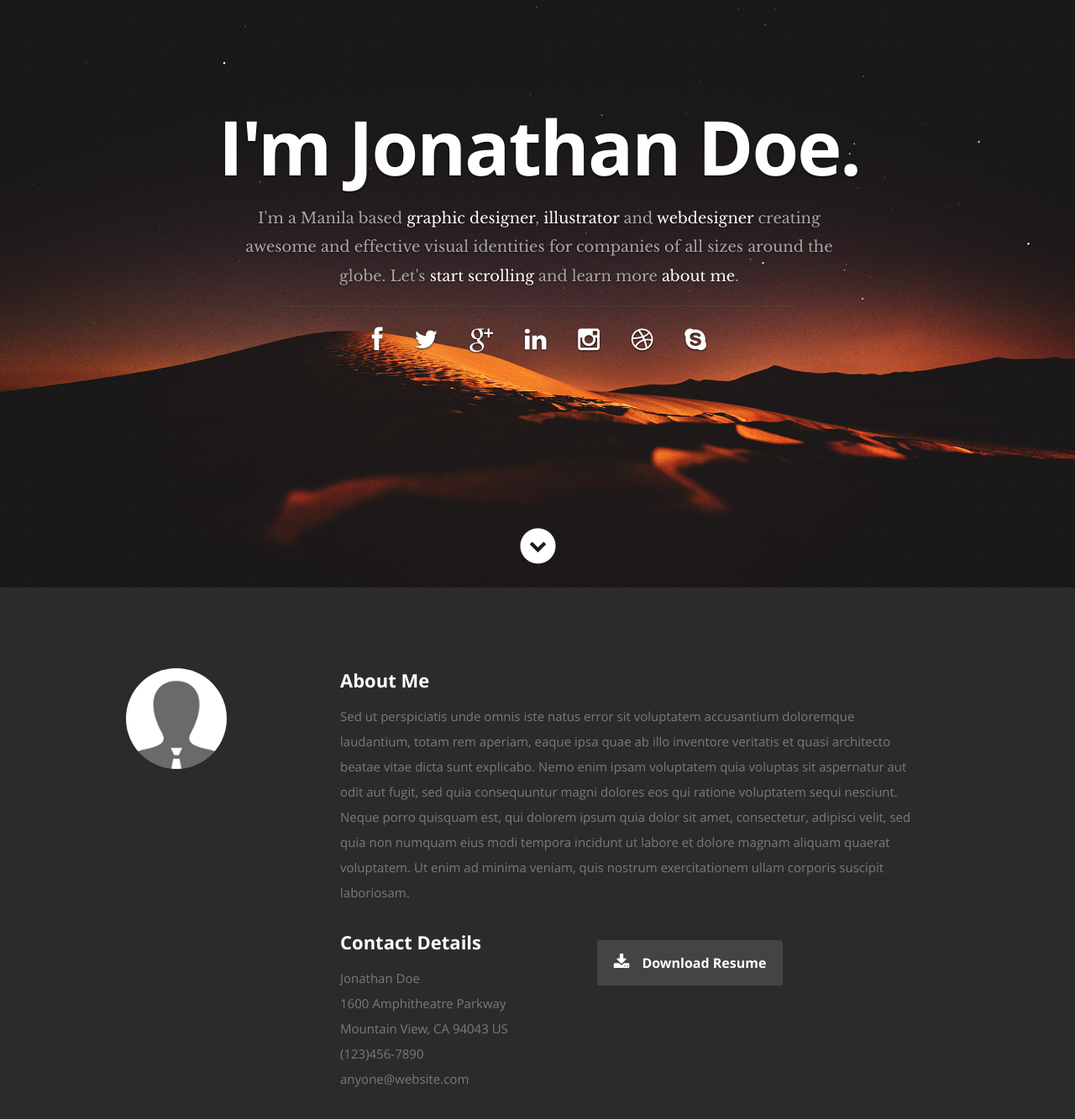
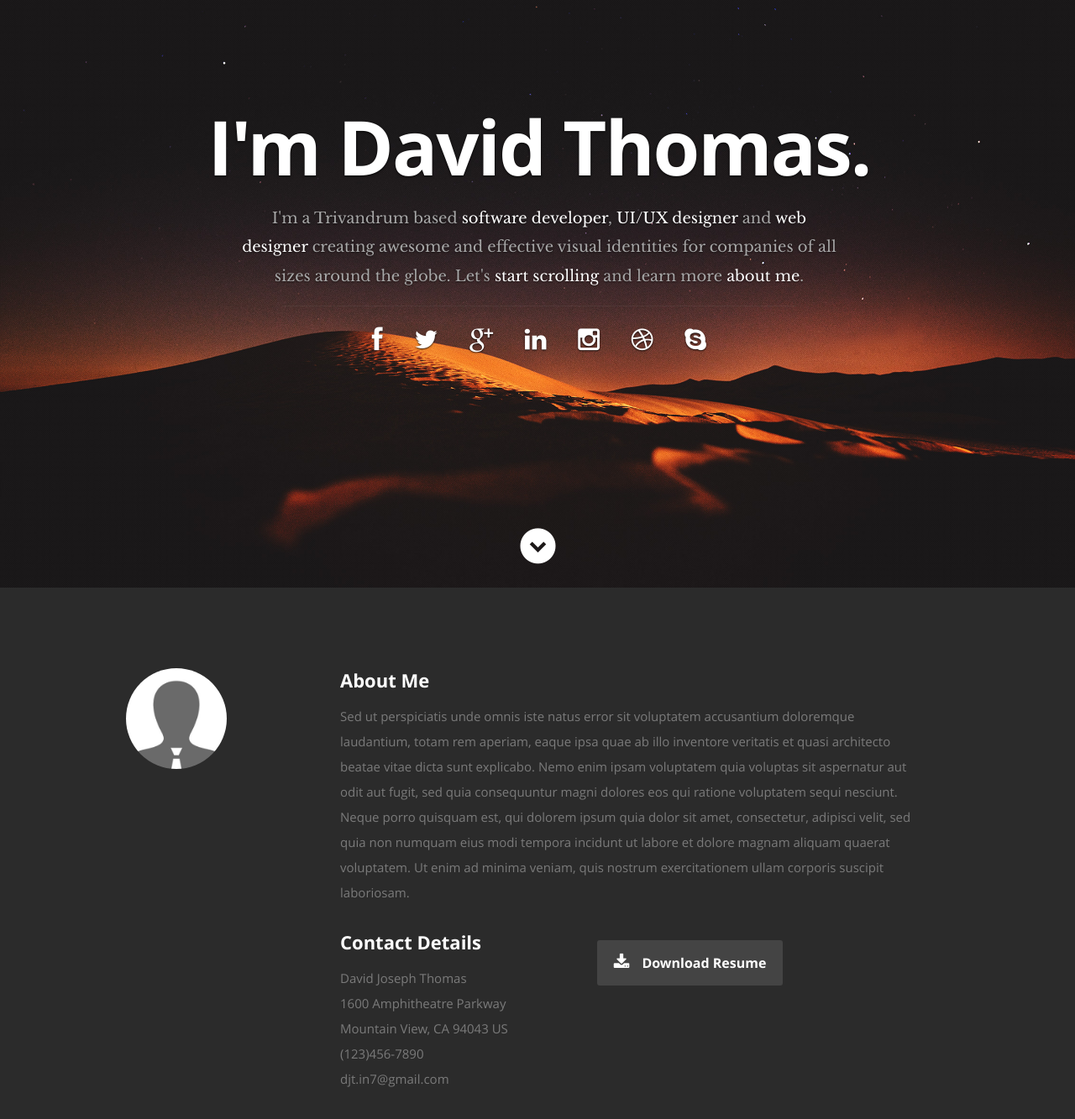
Before and after one commit to davidjt7/davidjt7.github.io, a plain HTML site: page index.html in a window 1280 px wide. Shown: the part 100-1433 px from the top of the page at 84% size. Drawn offline with nearby package versions, Linux system fonts and the light colour scheme.

Commit message:
Update index.html

```diff
--- a/index.html
+++ b/index.html
@@ -56,8 +56,8 @@
 
       <div class="row banner">
          <div class="banner-text">
-            <h1 class="responsive-headline">I'm Jonathan Doe.</h1>
-            <h3>I'm a Manila based <span>graphic designer</span>, <span>illustrator</span> and <span>webdesigner</span> creating awesome and
+            <h1 class="responsive-headline">I'm David Thomas.</h1>
+            <h3>I'm a Trivandrum based <span>software developer</span>, <span>UI/UX designer</span> and <span>web designer</span> creating awesome and
             effective visual identities for companies of all sizes around the globe. Let's <a class="smoothscroll" href="#about">start scrolling</a>
             and learn more <a class="smoothscroll" href="#about">about me</a>.</h3>
             <hr />
@@ -110,12 +110,12 @@
 
                   <h2>Contact Details</h2>
                   <p class="address">
-						   <span>Jonathan Doe</span><br>
+						   <span>David Joseph Thomas</span><br>
 						   <span>1600 Amphitheatre Parkway<br>
 						         Mountain View, CA 94043 US
                      </span><br>
 						   <span>(123)456-7890</span><br>
-                     <span>anyone@website.com</span>
+                     <span>djt.in7@gmail.com</span>
 					   </p>
 
                </div>
@@ -797,8 +797,7 @@
             </ul>
 
             <ul class="copyright">
-               <li>&copy; Copyright 2014 CeeVee</li>
-               <li>Design by <a title="Styleshout" href="http://www.styleshout.com/">Styleshout</a></li>
+               <li>&copy; Copyright 2018 David Joseph Thomas</li>
             </ul>
 
          </div>
```
